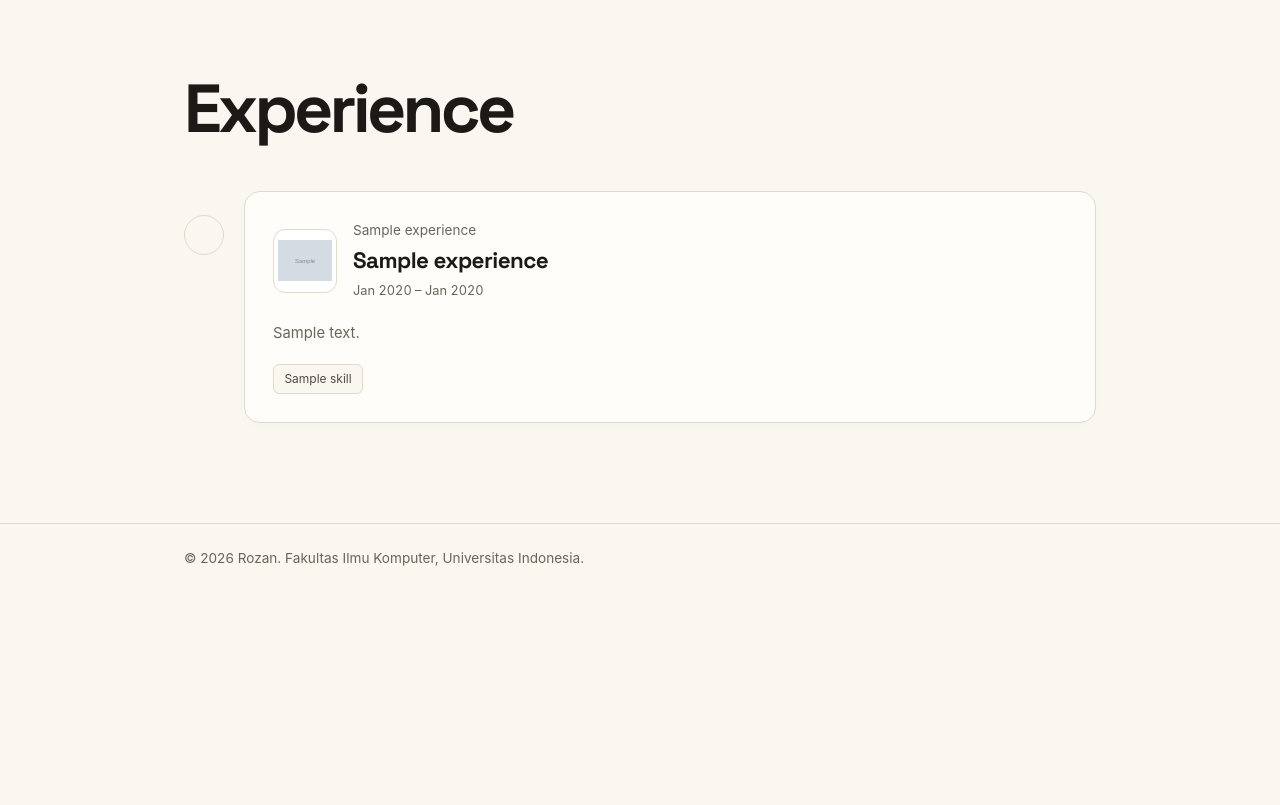
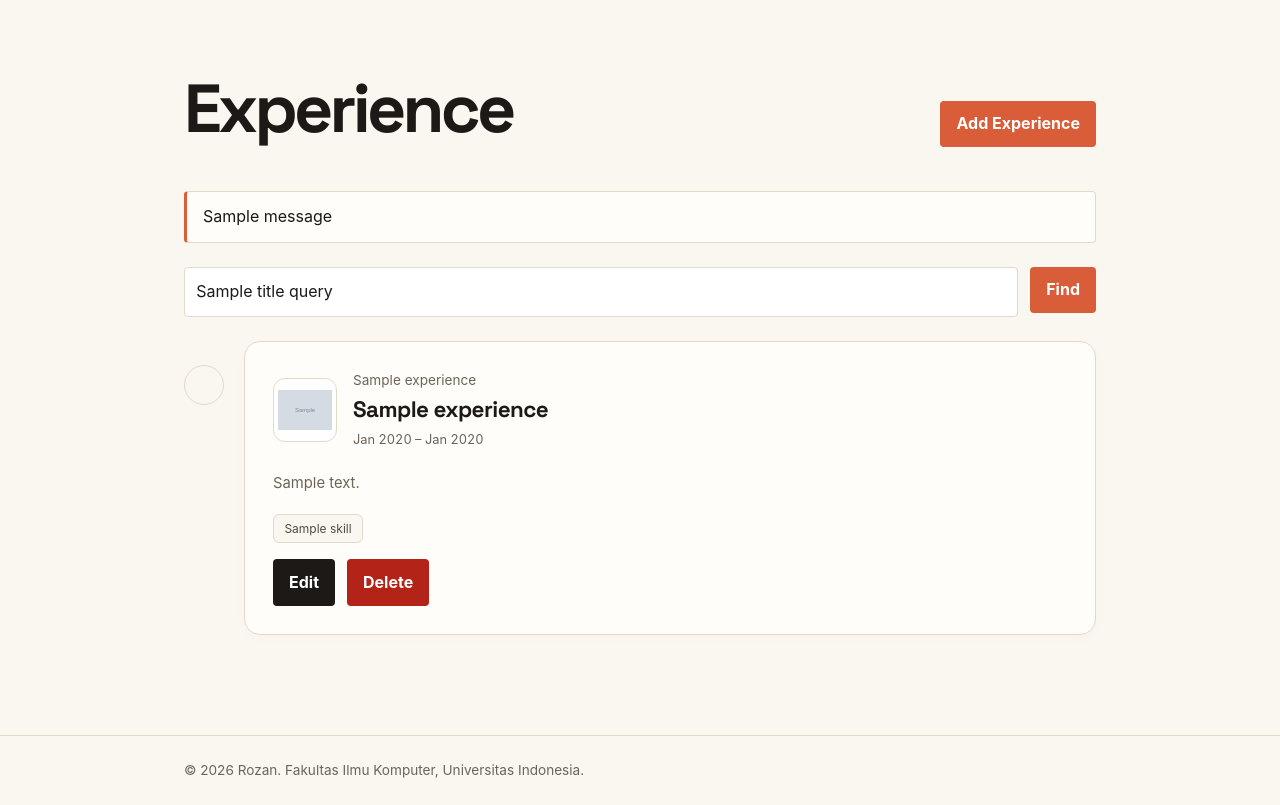
Before and after one commit to rozanlaudzai/myportfolio, a Django app: template main/templates/main/experience.html in a window 1280 px wide. Shown: the part 74-879 px from the top of the page. Before the commit the page ends 640 px from the top, so only its background shows below. Run offline with Django 5.2, Linux system fonts and the light colour scheme; the template is opened without the code that fills it: most values are stand-ins (such as "Sample title", 1, 10 or a date in 2020); grey boxes marked "Sample" are stand-in pictures; one stand-in notice (Sample message) is shown.

Commit message:
feat(experience-crud): create experience form html

```diff
--- a/main/templates/main/experience.html
+++ b/main/templates/main/experience.html
@@ -6,6 +6,8 @@
 <!--  -->
 {% block meta %}
 <link rel="stylesheet" href="{% static 'css/main/experience.css' %}" />
+<link rel="stylesheet" href="{% static 'css/main/awards.css' %}" />
+<link rel="stylesheet" href="{% static 'css/main/records.css' %}" />
 {% endblock meta %}
 
 <!--  -->
@@ -15,27 +17,35 @@
   <div class="container">
     <div class="experience-heading">
       <h2 id="experience-title">Experience</h2>
+      <a href="{% url 'main:create_experience' %}" class="button">Add Experience</a>
     </div>
+    {% for message in messages %}<p class="award-message" role="status">{{ message }}</p>{% endfor %}
+    <form method="get" class="award-search">
+      <input type="search" name="title" value="{{ title_query }}" placeholder="Search by experience title" aria-label="Search by experience title" class="award-search__input" />
+      <button type="submit" class="button">Find</button>
+    </form>
     <ol class="experience-list">
       {% for experience in experience_list %}
       <li class="experience-item">
         <span class="experience-number" aria-hidden="true"></span>
-        <article class="experience-card" aria-labelledby="role-01">
+        <article class="experience-card" aria-labelledby="role-{{ experience.id }}">
           <div class="experience-card-header">
             <div class="experience-logo experience-logo-large">
+              {% if experience.company_logo %}
               <img
-                src="{% static experience.company_logo %}"
+                src="{% if experience.company_logo|slice:':7' == 'http://' or experience.company_logo|slice:':8' == 'https://' %}{{ experience.company_logo }}{% else %}{% static experience.company_logo %}{% endif %}"
                 alt="{{ experience.company_name }} logo"
                 width="72"
                 height="72"
                 loading="lazy"
               />
+              {% endif %}
             </div>
             <div class="experience-details">
               <p class="experience-organization">
                 {{ experience.company_name }}
               </p>
-              <h3 id="role-01">{{ experience.title }}</h3>
+              <h3 id="role-{{ experience.id }}">{{ experience.title }}</h3>
             </div>
             <p class="experience-date">
               <time>{{ experience.started_at|date:"M Y" }}</time>
@@ -56,10 +66,14 @@
               {% endfor %}
             </ul>
           </div>
+          <div class="record-actions">
+            <a href="{% url 'main:edit_experience' experience.id %}" class="button button-secondary" aria-label="Edit {{ experience.title }}">Edit</a>
+            <a href="{% url 'main:delete_experience' experience.id %}" class="button button-danger" aria-label="Delete {{ experience.title }}">Delete</a>
+          </div>
         </article>
       </li>
       {% empty %}
-      <li class="empty-state">No experience added yet.</li>
+      <li class="empty-state">{% if title_query %}No experiences found.{% else %}No experience added yet.{% endif %}</li>
       {% endfor %}
     </ol>
   </div>
```
